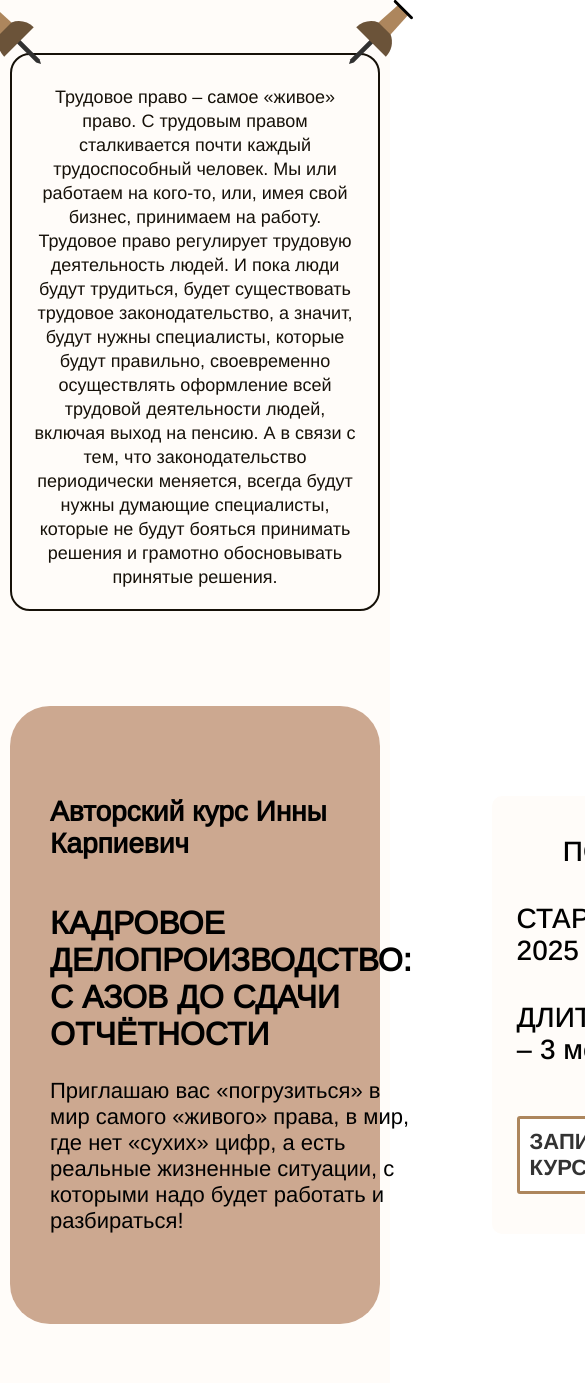
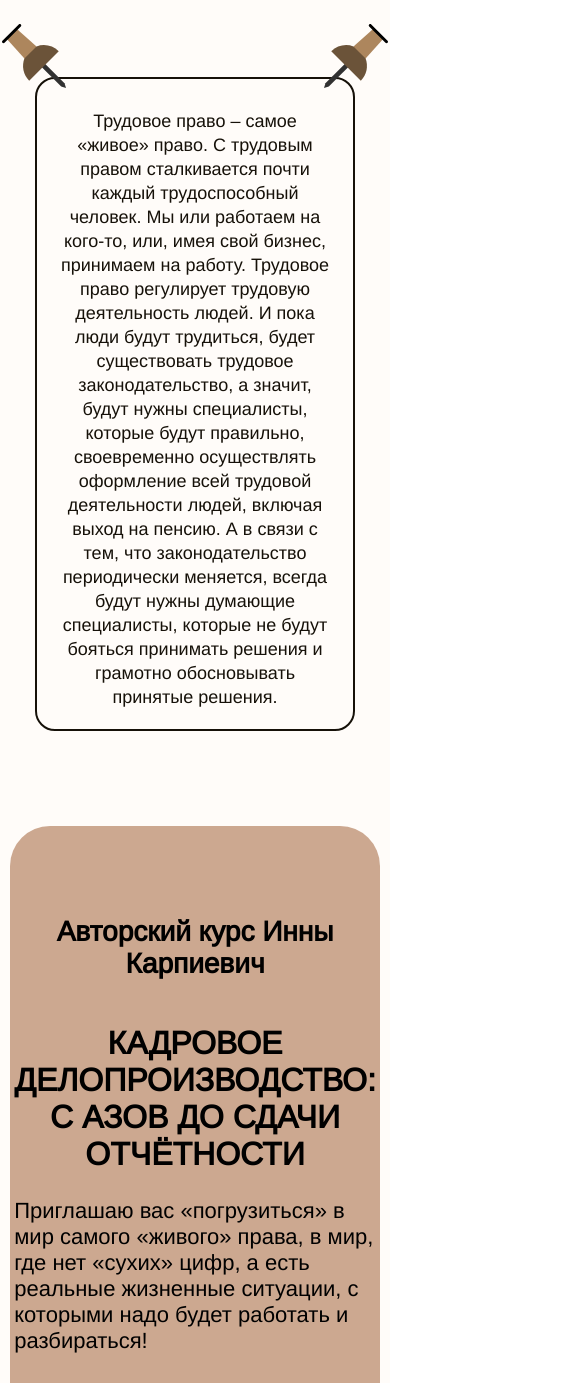
Before and after one commit to liliya-malkevich/deloiks, a plain HTML site: page index.html in a window 390 px wide. Shown: the part 614-1997 px from the top of the page, 585 px wide, since content can reach past the window. Drawn offline with nearby package versions, Linux system fonts and the light colour scheme.

Commit message:
fixed styles

```diff
--- a/styles/adaptive.css
+++ b/styles/adaptive.css
@@ -1,6 +1,23 @@
 @media (max-width: 1100px) {
   .about-wrap {
     padding-right: 0;
+  }
+  .about-course-wrap {
+    flex-direction: column;
+    align-items: center;
+    gap: 50px;
+  }
+  .invate {
+    max-width: 750px;
+  }
+
+  .invate h2 {
+    align-items: center;
+    text-align: center;
+  }
+
+  .course-info {
+    padding: 40px 60px 40px 60px;
   }
 }
 
--- a/styles/style.css
+++ b/styles/style.css
@@ -95,11 +95,16 @@ a {
   background-color: #fffcf9;
 }
 
+.about .container {
+  padding: 0 35px;
+}
+
 .about-wrap {
   display: flex;
   justify-content: space-between;
   align-items: center;
-  padding-right: 100px;
+  gap: 20px;
+  /* padding-right: 100px; */
 }
 
 .info {
@@ -180,9 +185,9 @@ a {
   background-color: #cca890;
   padding: 90px 40px;
   display: flex;
-  justify-content: flex-start;
+  justify-content: space-between;
   border-radius: 40px;
-  gap: 80px;
+
 }
 
 .right-attach,
@@ -394,7 +399,7 @@ a {
 
 .learn-items {
   display: flex;
-
+  justify-content: center;
   gap: 20px;
   flex-wrap: wrap;
 }
@@ -423,7 +428,7 @@ a {
 }
 
 .format {
-  padding: 50px 0 100px 0;
+  padding: 50px 0 30px 0;
   background-color: #fffcf9;
 }
 
@@ -772,7 +777,7 @@ a {
   will-change: opacity, max-height;
 }
 .accordion .accordion-content p {
-  font-size: 1.1rem;
+  font-size: 1.3rem;
   font-weight: 300;
   margin: 2em 0;
 }
```
